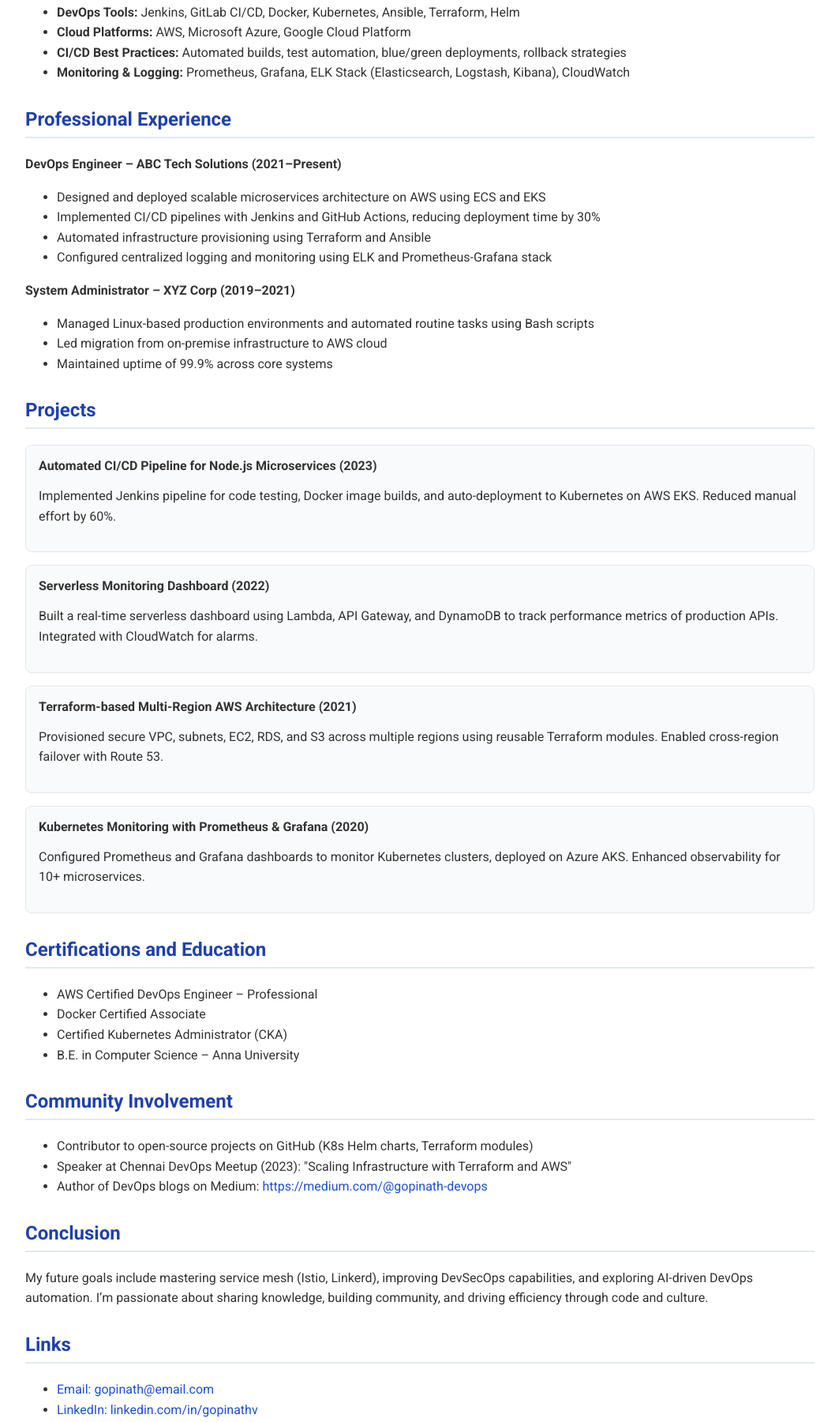
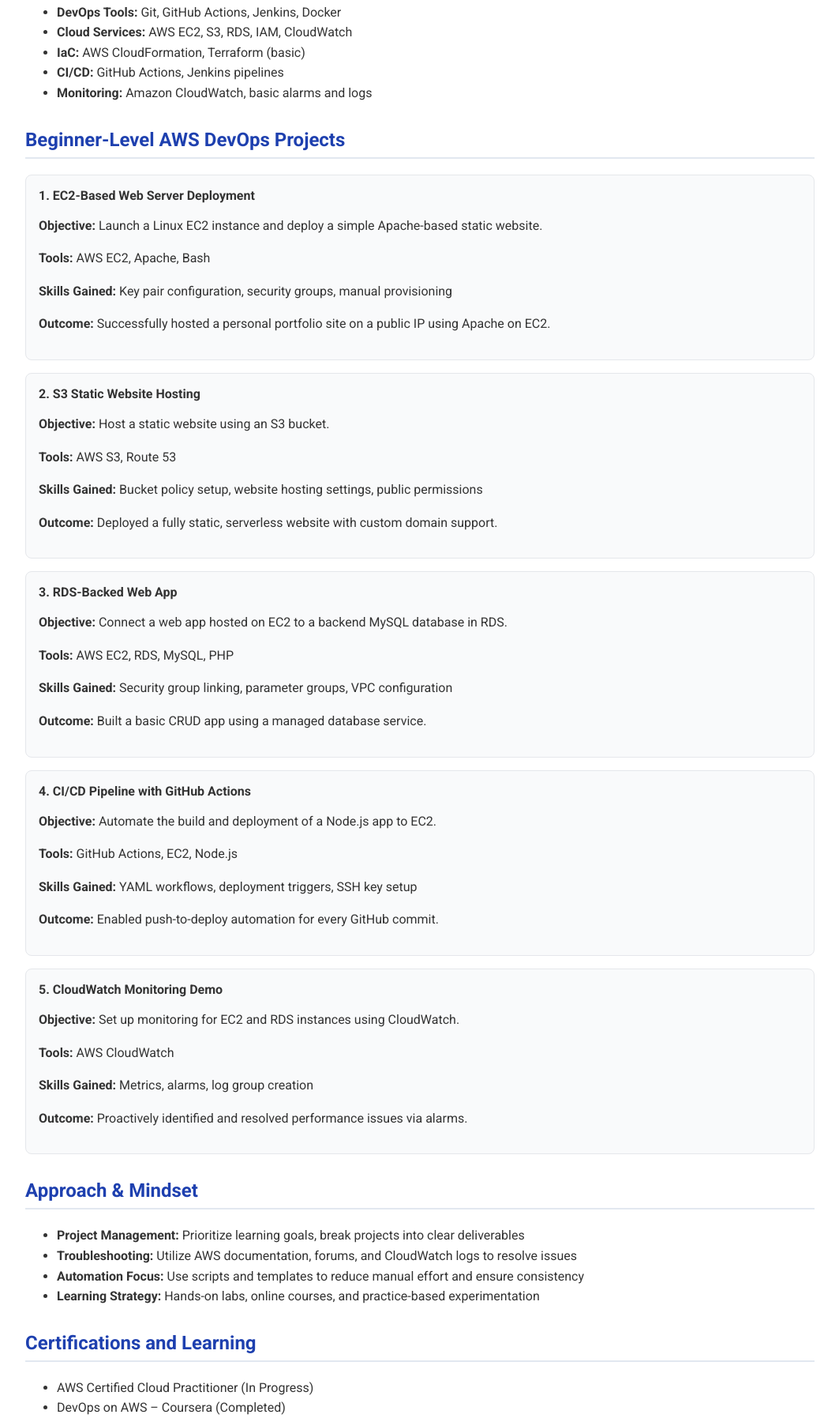
Before and after one commit to gopinath1981/Portfolio-, a plain HTML site: page index.html in a window 1280 px wide. Shown: the part 498-2298 px from the top of the page at 79% size, without its empty margins (108-1171 px from the left). Drawn offline with Linux system fonts and the light colour scheme.

Commit message:
Update index.html

```diff
--- a/index.html
+++ b/index.html
@@ -52,99 +52,97 @@
 <body>
   <header>
     <h1>Gopinath V</h1>
-    <p>DevOps Engineer | 5 Years Experience</p>
+    <p>DevOps Engineer | AWS Beginner Portfolio</p>
   </header>
 
   <main>
     <section>
       <h2>Introduction</h2>
-      <p>As a DevOps engineer with 5 years of experience in software development, system administration, and cloud computing, I believe in a collaborative, automated, and secure approach to delivering software faster and more reliably. I strive to bridge the gap between development and operations by implementing scalable infrastructure and continuous delivery practices.</p>
+      <p>I am a passionate DevOps enthusiast focusing on cloud computing with AWS. As a beginner, I am building foundational skills in EC2, S3, RDS, infrastructure as code (IaC), CI/CD pipelines, and monitoring with CloudWatch. I aim to create automated, scalable, and cost-effective cloud environments through hands-on projects and continuous learning.</p>
     </section>
 
     <section>
       <h2>Skills and Technologies</h2>
       <ul>
-        <li><strong>Languages:</strong> Python, Java, Go, Bash</li>
-        <li><strong>DevOps Tools:</strong> Jenkins, GitLab CI/CD, Docker, Kubernetes, Ansible, Terraform, Helm</li>
-        <li><strong>Cloud Platforms:</strong> AWS, Microsoft Azure, Google Cloud Platform</li>
-        <li><strong>CI/CD Best Practices:</strong> Automated builds, test automation, blue/green deployments, rollback strategies</li>
-        <li><strong>Monitoring & Logging:</strong> Prometheus, Grafana, ELK Stack (Elasticsearch, Logstash, Kibana), CloudWatch</li>
+        <li><strong>Languages:</strong> Python, Bash</li>
+        <li><strong>DevOps Tools:</strong> Git, GitHub Actions, Jenkins, Docker</li>
+        <li><strong>Cloud Services:</strong> AWS EC2, S3, RDS, IAM, CloudWatch</li>
+        <li><strong>IaC:</strong> AWS CloudFormation, Terraform (basic)</li>
+        <li><strong>CI/CD:</strong> GitHub Actions, Jenkins pipelines</li>
+        <li><strong>Monitoring:</strong> Amazon CloudWatch, basic alarms and logs</li>
       </ul>
     </section>
 
     <section>
-      <h2>Professional Experience</h2>
-      <p><strong>DevOps Engineer – ABC Tech Solutions (2021–Present)</strong></p>
-      <ul>
-        <li>Designed and deployed scalable microservices architecture on AWS using ECS and EKS</li>
-        <li>Implemented CI/CD pipelines with Jenkins and GitHub Actions, reducing deployment time by 30%</li>
-        <li>Automated infrastructure provisioning using Terraform and Ansible</li>
-        <li>Configured centralized logging and monitoring using ELK and Prometheus-Grafana stack</li>
-      </ul>
-      <p><strong>System Administrator – XYZ Corp (2019–2021)</strong></p>
-      <ul>
-        <li>Managed Linux-based production environments and automated routine tasks using Bash scripts</li>
-        <li>Led migration from on-premise infrastructure to AWS cloud</li>
-        <li>Maintained uptime of 99.9% across core systems</li>
-      </ul>
-    </section>
-
-    <section>
-      <h2>Projects</h2>
+      <h2>Beginner-Level AWS DevOps Projects</h2>
 
       <div class="project">
-        <strong>Automated CI/CD Pipeline for Node.js Microservices (2023)</strong>
-        <p>Implemented Jenkins pipeline for code testing, Docker image builds, and auto-deployment to Kubernetes on AWS EKS. Reduced manual effort by 60%.</p>
+        <strong>1. EC2-Based Web Server Deployment</strong>
+        <p><strong>Objective:</strong> Launch a Linux EC2 instance and deploy a simple Apache-based static website.</p>
+        <p><strong>Tools:</strong> AWS EC2, Apache, Bash</p>
+        <p><strong>Skills Gained:</strong> Key pair configuration, security groups, manual provisioning</p>
+        <p><strong>Outcome:</strong> Successfully hosted a personal portfolio site on a public IP using Apache on EC2.</p>
       </div>
 
       <div class="project">
-        <strong>Serverless Monitoring Dashboard (2022)</strong>
-        <p>Built a real-time serverless dashboard using Lambda, API Gateway, and DynamoDB to track performance metrics of production APIs. Integrated with CloudWatch for alarms.</p>
+        <strong>2. S3 Static Website Hosting</strong>
+        <p><strong>Objective:</strong> Host a static website using an S3 bucket.</p>
+        <p><strong>Tools:</strong> AWS S3, Route 53</p>
+        <p><strong>Skills Gained:</strong> Bucket policy setup, website hosting settings, public permissions</p>
+        <p><strong>Outcome:</strong> Deployed a fully static, serverless website with custom domain support.</p>
       </div>
 
       <div class="project">
-        <strong>Terraform-based Multi-Region AWS Architecture (2021)</strong>
-        <p>Provisioned secure VPC, subnets, EC2, RDS, and S3 across multiple regions using reusable Terraform modules. Enabled cross-region failover with Route 53.</p>
+        <strong>3. RDS-Backed Web App</strong>
+        <p><strong>Objective:</strong> Connect a web app hosted on EC2 to a backend MySQL database in RDS.</p>
+        <p><strong>Tools:</strong> AWS EC2, RDS, MySQL, PHP</p>
+        <p><strong>Skills Gained:</strong> Security group linking, parameter groups, VPC configuration</p>
+        <p><strong>Outcome:</strong> Built a basic CRUD app using a managed database service.</p>
       </div>
 
       <div class="project">
-        <strong>Kubernetes Monitoring with Prometheus & Grafana (2020)</strong>
-        <p>Configured Prometheus and Grafana dashboards to monitor Kubernetes clusters, deployed on Azure AKS. Enhanced observability for 10+ microservices.</p>
+        <strong>4. CI/CD Pipeline with GitHub Actions</strong>
+        <p><strong>Objective:</strong> Automate the build and deployment of a Node.js app to EC2.</p>
+        <p><strong>Tools:</strong> GitHub Actions, EC2, Node.js</p>
+        <p><strong>Skills Gained:</strong> YAML workflows, deployment triggers, SSH key setup</p>
+        <p><strong>Outcome:</strong> Enabled push-to-deploy automation for every GitHub commit.</p>
+      </div>
+
+      <div class="project">
+        <strong>5. CloudWatch Monitoring Demo</strong>
+        <p><strong>Objective:</strong> Set up monitoring for EC2 and RDS instances using CloudWatch.</p>
+        <p><strong>Tools:</strong> AWS CloudWatch</p>
+        <p><strong>Skills Gained:</strong> Metrics, alarms, log group creation</p>
+        <p><strong>Outcome:</strong> Proactively identified and resolved performance issues via alarms.</p>
       </div>
 
     </section>
 
     <section>
-      <h2>Certifications and Education</h2>
+      <h2>Approach & Mindset</h2>
       <ul>
-        <li>AWS Certified DevOps Engineer – Professional</li>
-        <li>Docker Certified Associate</li>
-        <li>Certified Kubernetes Administrator (CKA)</li>
-        <li>B.E. in Computer Science – Anna University</li>
+        <li><strong>Project Management:</strong> Prioritize learning goals, break projects into clear deliverables</li>
+        <li><strong>Troubleshooting:</strong> Utilize AWS documentation, forums, and CloudWatch logs to resolve issues</li>
+        <li><strong>Automation Focus:</strong> Use scripts and templates to reduce manual effort and ensure consistency</li>
+        <li><strong>Learning Strategy:</strong> Hands-on labs, online courses, and practice-based experimentation</li>
       </ul>
     </section>
 
     <section>
-      <h2>Community Involvement</h2>
+      <h2>Certifications and Learning</h2>
       <ul>
-        <li>Contributor to open-source projects on GitHub (K8s Helm charts, Terraform modules)</li>
-        <li>Speaker at Chennai DevOps Meetup (2023): "Scaling Infrastructure with Terraform and AWS"</li>
-        <li>Author of DevOps blogs on Medium: <a href="#">https://medium.com/@gopinath-devops</a></li>
+        <li>AWS Certified Cloud Practitioner (In Progress)</li>
+        <li>DevOps on AWS – Coursera (Completed)</li>
+        <li>B.E. in Electronics and Communication Engineering – Anna University</li>
       </ul>
     </section>
 
     <section>
-      <h2>Conclusion</h2>
-      <p>My future goals include mastering service mesh (Istio, Linkerd), improving DevSecOps capabilities, and exploring AI-driven DevOps automation. I’m passionate about sharing knowledge, building community, and driving efficiency through code and culture.</p>
-    </section>
-
-    <section>
-      <h2>Links</h2>
+      <h2>Contact</h2>
       <ul>
         <li><a href="mailto:gopinath@email.com">Email: gopinath@email.com</a></li>
         <li><a href="https://linkedin.com/in/gopinathv">LinkedIn: linkedin.com/in/gopinathv</a></li>
         <li><a href="https://github.com/gopinathv">GitHub: github.com/gopinathv</a></li>
-        <li><a href="#">Download PDF Version</a></li>
       </ul>
     </section>
   </main>
```
